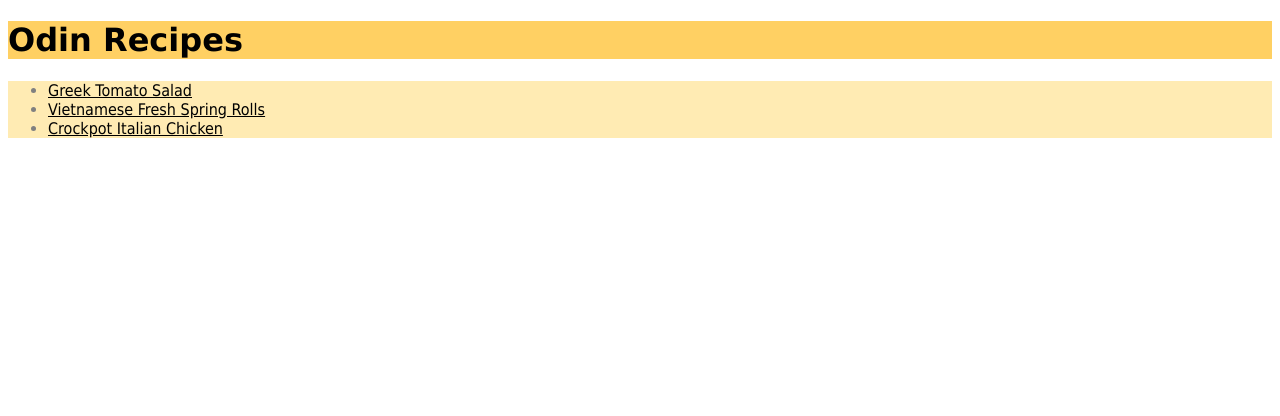
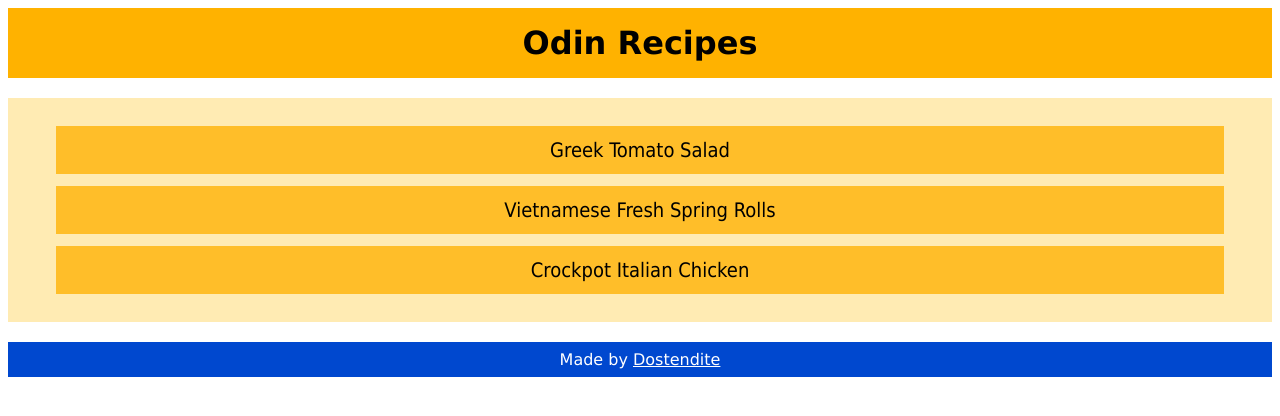
Before and after one commit to Dostendite/odin-recipes, a plain HTML site: page index.html in a window 1280 px wide. Drawn offline with Linux system fonts and the light colour scheme.

Commit message:
Update README.md & CSS Improvements in index.html

```diff
--- a/index.html
+++ b/index.html
@@ -10,7 +10,7 @@
 
         <!-- First The Odin Project Project (heh) -->
 
-        <h1>Odin Recipes</h1>
+        <h1 class="main-header">Odin Recipes</h1>
 
         <!-- Remember to use ./ in every path just to make sure -->
 
@@ -19,5 +19,7 @@
             <li><a href="./recipes/vietnamese-fresh-spring-rolls.html">Vietnamese Fresh Spring Rolls</a></li>
             <li><a href="./recipes/crockpot-italian-chicken.html">Crockpot Italian Chicken</a></li>
         </ul>
+
+        <footer class="signature">Made by <a href="https://github.com/Dostendite">Dostendite</a></footer>
     </body>
 </html>
--- a/styles.css
+++ b/styles.css
@@ -1,7 +1,36 @@
+html {
+    box-sizing: border-box;
+}
+
+body {
+    font-family: 'Verdana', sans-serif;
+}
+
 
 h1 {
-    font-family: 'Verdana', sans-serif;
-    background-color: #ffd063;
+    background-color: #ffb200;
+}
+
+.main-header {
+    margin: 8px auto;
+    padding: 16px;
+    text-align: center;
+}
+
+.main-list {
+    padding: 16px;
+    text-align: center;
+    list-style: none;
+    font-size: 20px;
+    text-decoration: none;
+}
+
+.main-list a {
+    background-color: #ffbe29;
+    display: block;
+    text-decoration: none;
+    margin: 12px 32px;
+    padding: 12px;
 }
 
 h2 {
@@ -77,10 +106,20 @@ ul.main-list {
     background-color: #58db00;
 }
 
-/* misc */
 
 ol.step-list {
     background-color: black;
     color: white;
     font-family: 'Trebuchet MS', sans-serif;
 }
+
+.signature {
+    background-color: #0048cf;
+    color: white;
+    text-align: center;
+    padding: 8px;
+}
+
+.signature a {
+    color: white;
+}
```
Also changed, not shown: 1 other file.
